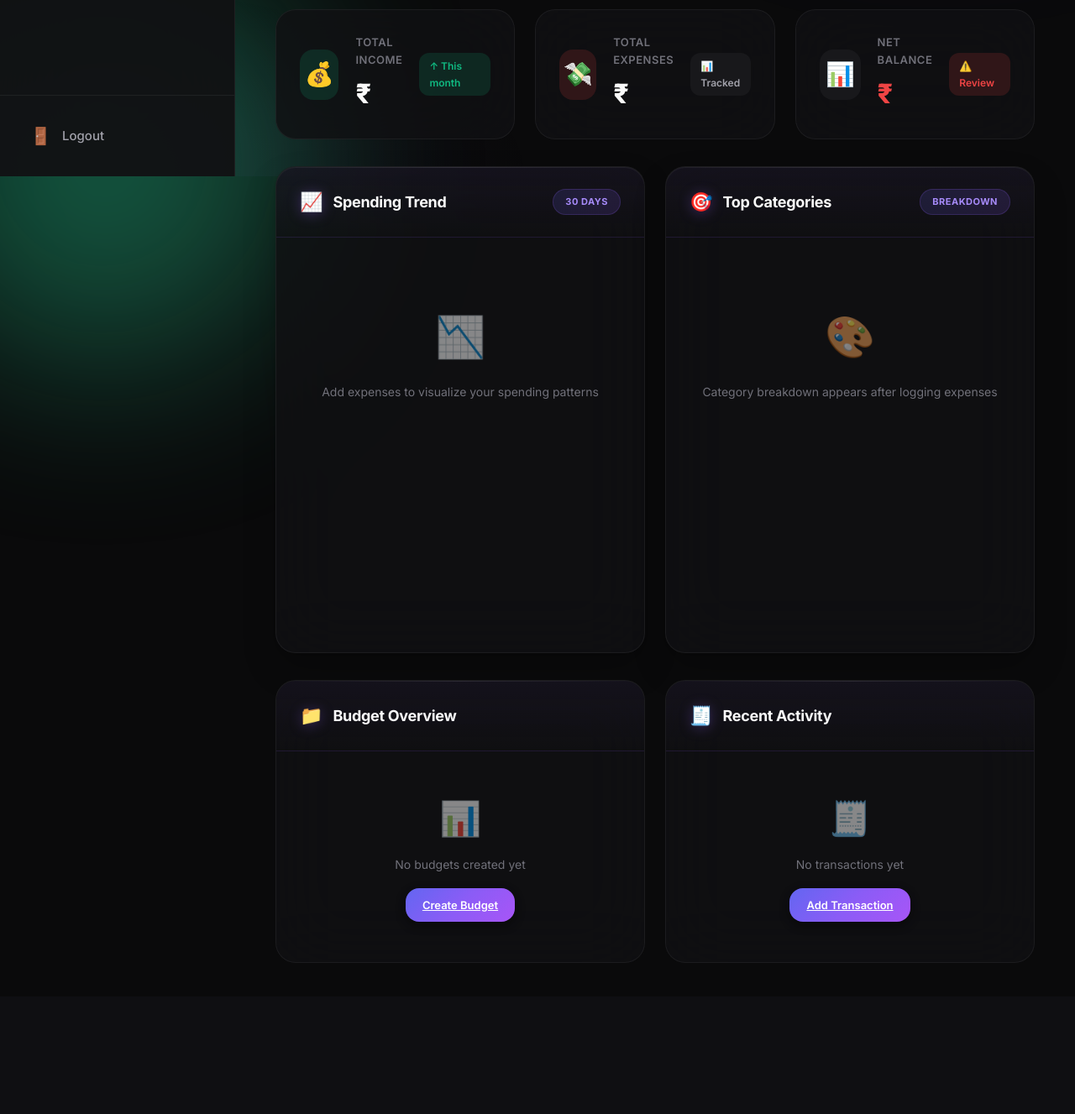
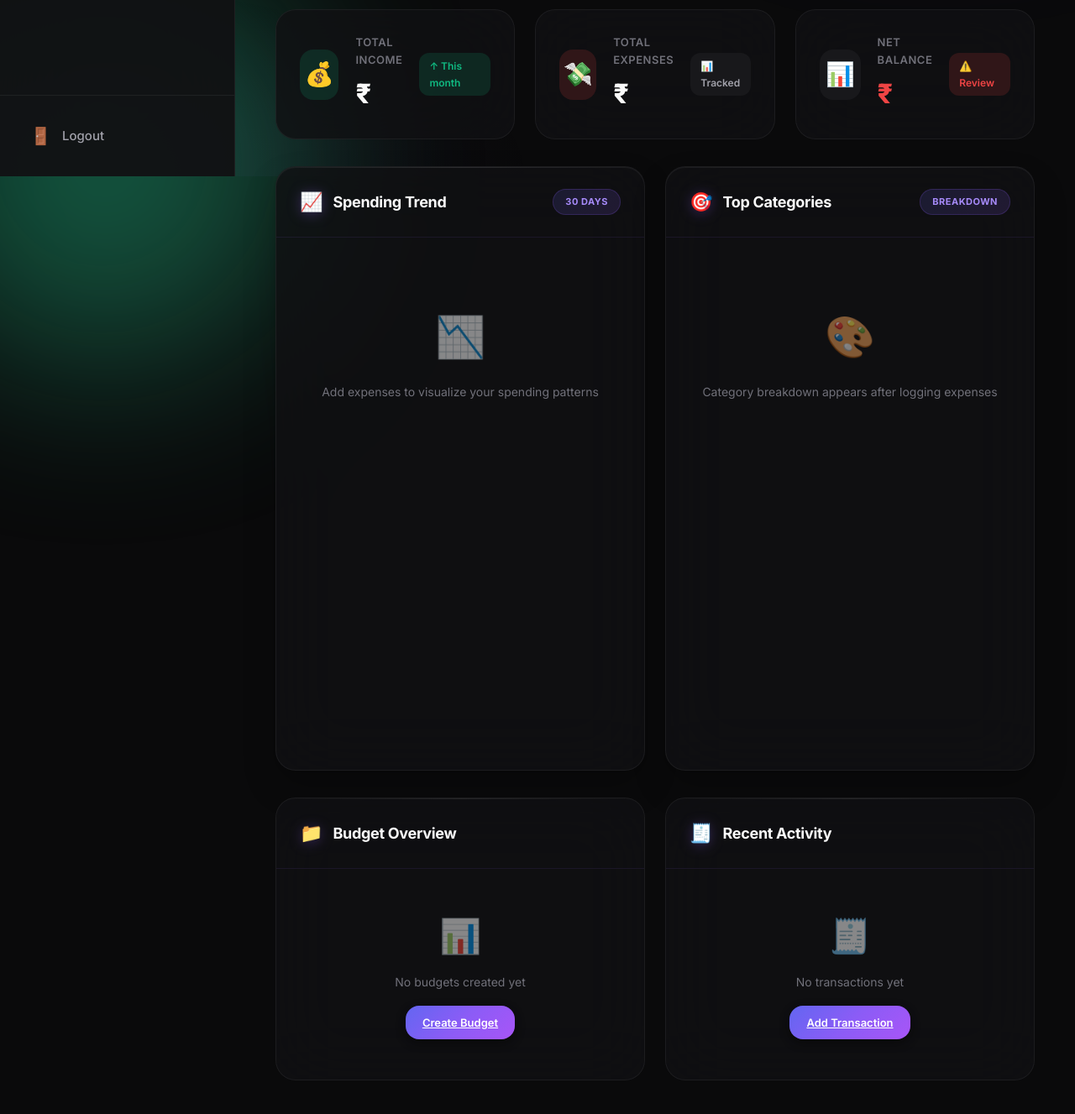
Before and after one commit to aryangorde8/Fintrack, a Django app: template api/templates/dashboard.html in a window 1280 px wide. Shown: the part 590-1917 px from the top of the page at 84% size. Before the commit the page ends 1737 px from the top, so only its background shows below. Run offline with Django 5.2, Linux system fonts and the light colour scheme; the template is opened without the code that fills it, so the values that code supplies are empty.

Commit message:
UI improvements: login hover fix, chart glow effect, legend spacing

```diff
--- a/api/static/css/styles.css
+++ b/api/static/css/styles.css
@@ -589,14 +589,14 @@ select {
 /* Chart Cards */
 .chart-card {
   position: relative;
-  min-height: 580px;
+  min-height: 720px;
   display: flex;
   flex-direction: column;
   background: linear-gradient(180deg, rgba(20, 20, 25, 0.95) 0%, rgba(15, 15, 18, 0.98) 100%);
   border: 1px solid rgba(139, 92, 246, 0.15);
   border-radius: var(--radius-xl);
   padding: 0;
-  overflow: hidden;
+  overflow: visible;
   box-shadow:
     0 4px 6px rgba(0, 0, 0, 0.1),
     0 20px 40px rgba(0, 0, 0, 0.2),
@@ -1079,8 +1079,12 @@ a:focus-visible {
   backdrop-filter: blur(40px);
   border: 1px solid var(--border-subtle);
   border-radius: var(--radius-xl);
-  overflow: hidden;
+  overflow: visible;
   transition: var(--transition-base);
+}
+
+.glass-card.chart-card {
+  overflow: visible;
 }
 
 .glass-card:hover {
@@ -1094,7 +1098,7 @@ a:focus-visible {
   align-items: center;
   padding: 24px 28px;
   border-bottom: 1px solid rgba(139, 92, 246, 0.1);
-  background: linear-gradient(180deg, rgba(139, 92, 246, 0.05) 0%, transparent 100%);
+  background: transparent;
   position: relative;
   z-index: 1;
 }
@@ -1259,6 +1263,7 @@ a:focus-visible {
   grid-template-columns: repeat(2, 1fr);
   gap: 24px;
   margin-bottom: 32px;
+  overflow: visible;
 }
 
 @media (max-width: 1200px) {
@@ -1266,11 +1271,12 @@ a:focus-visible {
 }
 
 .chart-container {
-  padding: 24px 28px 28px;
-  height: 520px;
+  padding: 50px 28px 60px;
+  height: 650px;
   position: relative;
-  background: linear-gradient(180deg, rgba(99, 102, 241, 0.03) 0%, transparent 50%);
+  background: transparent;
   border-radius: 0 0 24px 24px;
+  overflow: visible;
 }
 
 .chart-container::before {
--- a/api/templates/dashboard.html
+++ b/api/templates/dashboard.html
@@ -415,18 +415,19 @@
         },
         layout: {
           padding: {
-            top: 5,
-            bottom: 20,
-            left: 5,
-            right: 5
+            top: 50,
+            bottom: 30,
+            left: 30,
+            right: 30
           }
         },
         plugins: {
           legend: {
             position: 'bottom',
+            align: 'center',
             labels: {
               color: '#ffffff',
-              padding: 22,
+              padding: 45,
               font: { size: 13, weight: '700', family: 'Inter, sans-serif' },
               usePointStyle: true,
               pointStyle: 'rectRounded',
```
Also changed, not shown: api/templates/login.html (+14 -10 lines).
